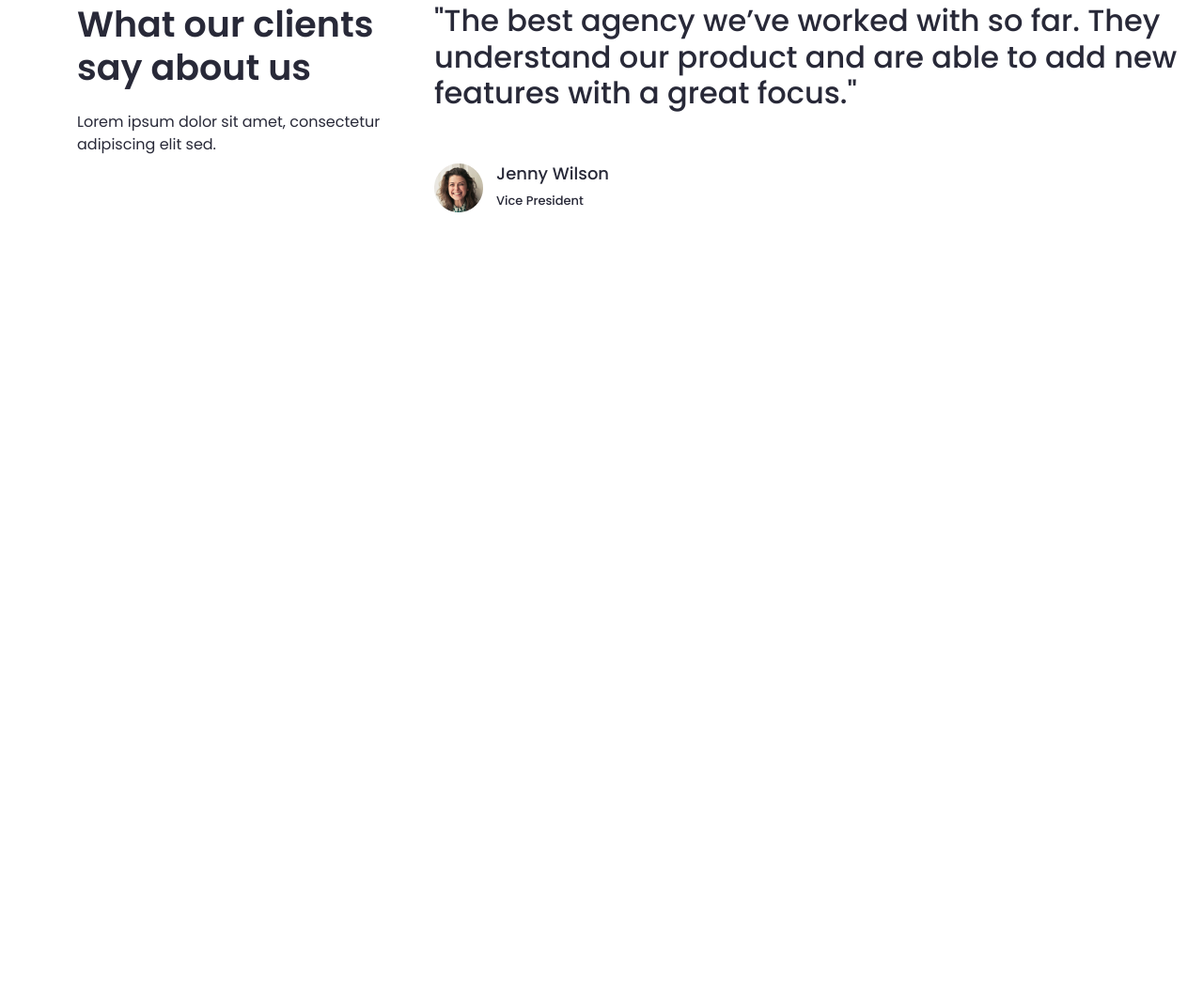
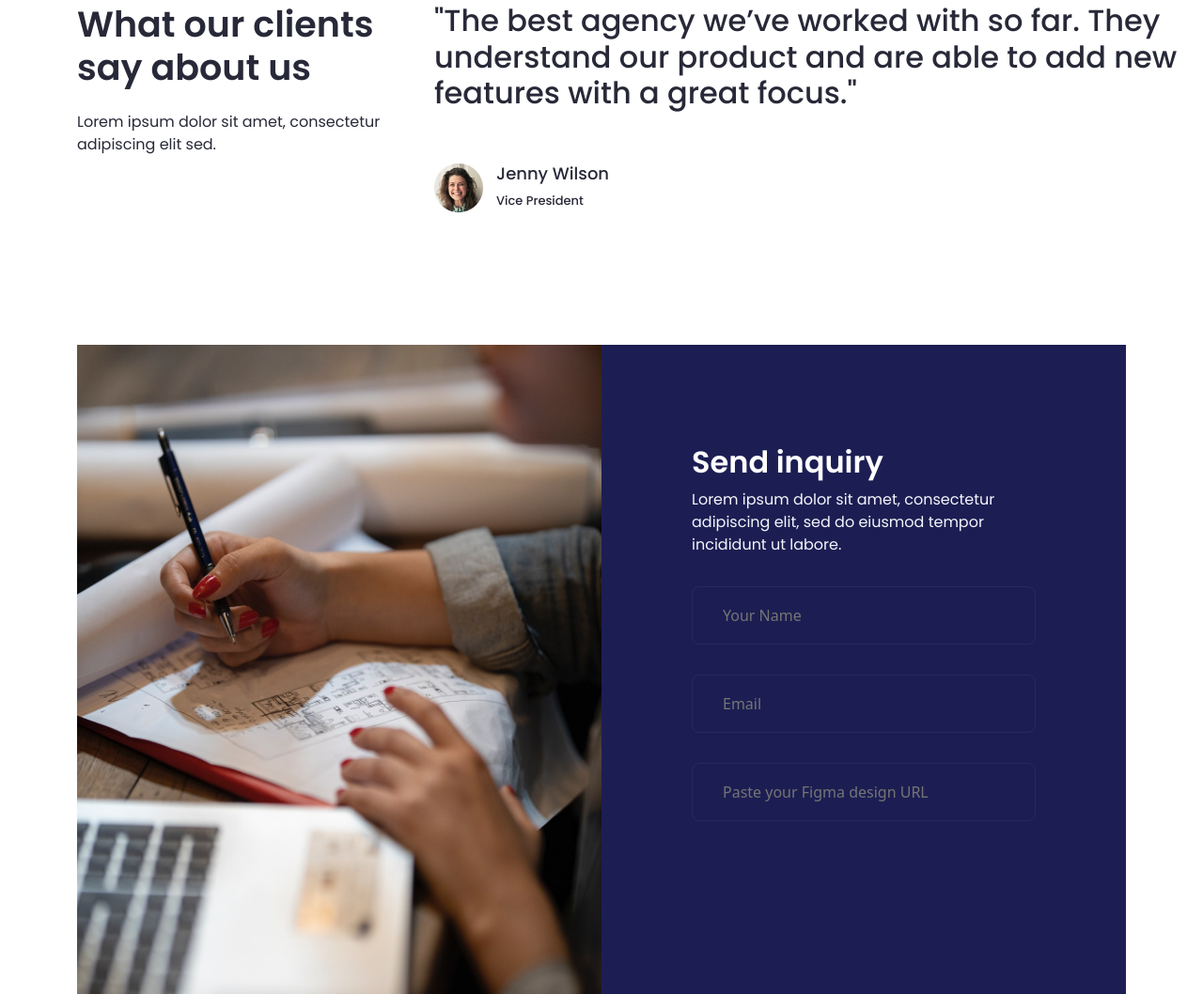
Before and after one commit to sajibkhandev/Only_Sweet, a plain HTML site: page index.html in a window 1280 px wide. Shown: the part 4038-5096 px from the top of the page at 94% size. Before the commit the page ends 4405 px from the top, so only its background shows below. Drawn offline with Linux system fonts and the light colour scheme.

Commit message:
contact part done

```diff
--- a/css/style.css
+++ b/css/style.css
@@ -397,3 +397,50 @@ a {
 /* ======================
    About part end
 ======================= */
+/* ======================
+   Contact part start
+======================= */
+.contact .row{
+    --bs-gutter-x: 0rem;
+
+}
+.contact img{
+    width: 100%;
+    height: 100%;
+}
+
+.contact .contact-content{
+    width: 100%;
+    height: 691px;
+    background: #1C1E53;
+    padding-top: 106px;
+    padding-left: 96px;
+    padding-right: 96px;
+
+}
+.contact .contact-content h6{
+      font-size: 32px;
+    font-weight: 600;
+    color: #fff;
+     font-family: "Poppins", sans-serif;
+
+}
+.contact .contact-content p{
+      font-size: 16px;
+    font-weight: 400;
+    color: #F4F6FC;
+     font-family: "Poppins", sans-serif;
+
+}
+.contact .contact-content input{
+    width: 100%;
+    background: transparent;
+    border: 1px solid rgba(255, 255, 255,0.05);
+    padding: 18px 32px;
+    margin: 16px 0px;
+    border-radius: 8px;
+}
+
+/* ======================
+   Contact part end
+======================= */
--- a/index.html
+++ b/index.html
@@ -295,6 +295,32 @@
     <!-- ===============================
                About Part End
      ==================================== -->
+    <!-- ===============================
+               Contact Part start
+     ==================================== -->
+
+     <section class="contact">
+        <div class="container">
+            <div class="row">
+                <div class="col-lg-6">
+                    <img src="./images/contact.png" alt="">
+                </div>
+                <div class="col-lg-6">
+                    <div class="contact-content">
+                        <h6>Send inquiry</h6>
+                        <p>Lorem ipsum dolor sit amet, consectetur adipiscing elit, sed do eiusmod tempor incididunt ut labore.</p>
+                        <input type="text" placeholder="Your Name">
+                        <input type="email" placeholder="Email">
+                        <input type="url" placeholder="Paste your Figma design URL">
+
+                    </div>
+                </div>
+            </div>
+        </div>
+     </section>
+    <!-- ===============================
+               Contact Part End
+     ==================================== -->
 
 
     <script src="./js/bootstrap.bundle.min.js"></script>
```
Also changed, not shown: images/contact.png (added).
